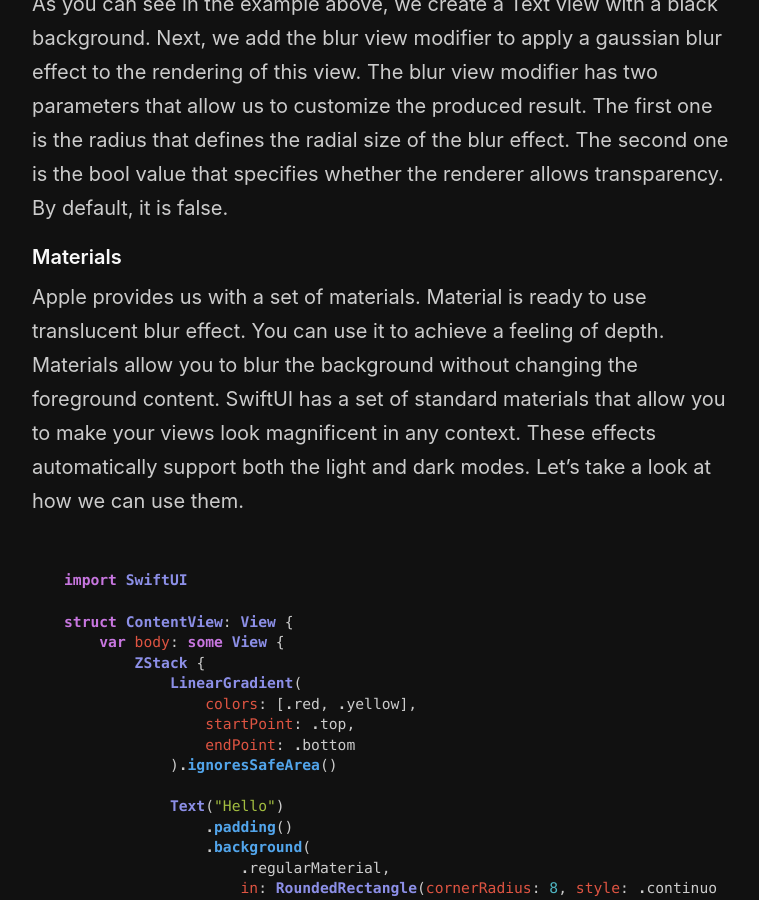
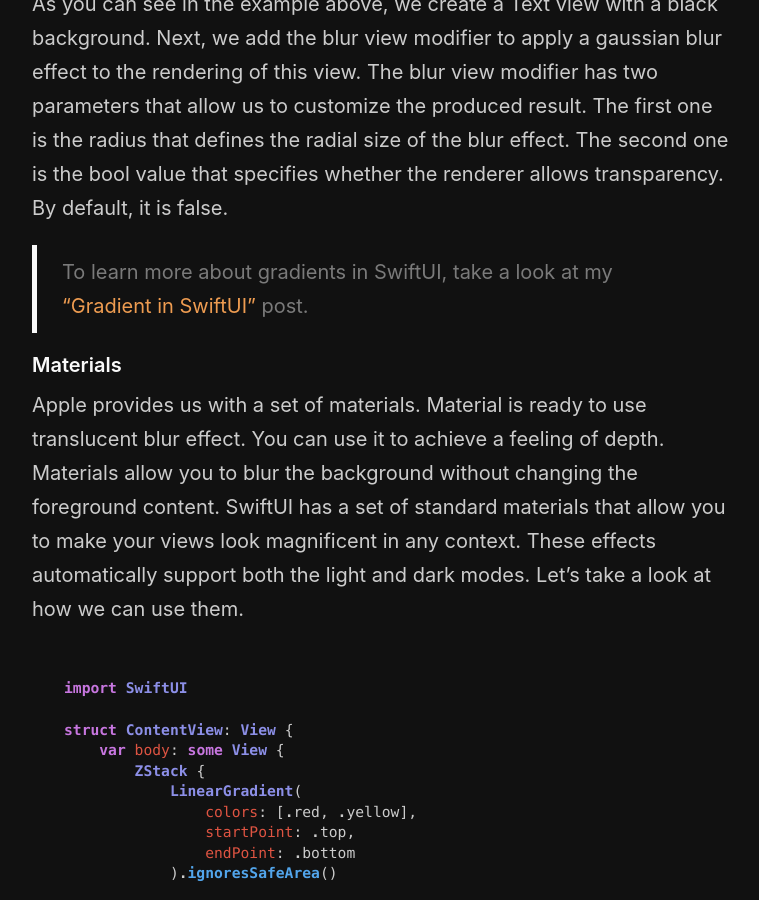
Before and after one commit to mecid/mecid.github.io, a Jekyll site: the page built from _posts/2021-10-28-blur-effect-and-materials-in-swiftui.md, in a window 1280 px wide and 900 px high, scrolled down 1356 px. Shown: the whole window, without its empty margins (258-1017 px from the left). Built offline with Jekyll 4.4.1, drawn with Linux system fonts in a browser that asks for light colours.

Commit message:
reference added to materials post

```diff
--- a/_posts/2021-10-28-blur-effect-and-materials-in-swiftui.md
+++ b/_posts/2021-10-28-blur-effect-and-materials-in-swiftui.md
@@ -36,6 +36,8 @@ struct ContentView: View {
 ![blur](/public/blur.png)
 
 As you can see in the example above, we create a Text view with a black background. Next, we add the blur view modifier to apply a gaussian blur effect to the rendering of this view. The blur view modifier has two parameters that allow us to customize the produced result. The first one is the radius that defines the radial size of the blur effect. The second one is the bool value that specifies whether the renderer allows transparency. By default, it is false.
+
+> To learn more about gradients in SwiftUI, take a look at my ["Gradient in SwiftUI"](/2019/11/13/gradient-in-swiftui/) post.
 
 #### Materials
 Apple provides us with a set of materials. Material is ready to use translucent blur effect. You can use it to achieve a feeling of depth. Materials allow you to blur the background without changing the foreground content. SwiftUI has a set of standard materials that allow you to make your views look magnificent in any context. These effects automatically support both the light and dark modes. Let's take a look at how we can use them.
```
